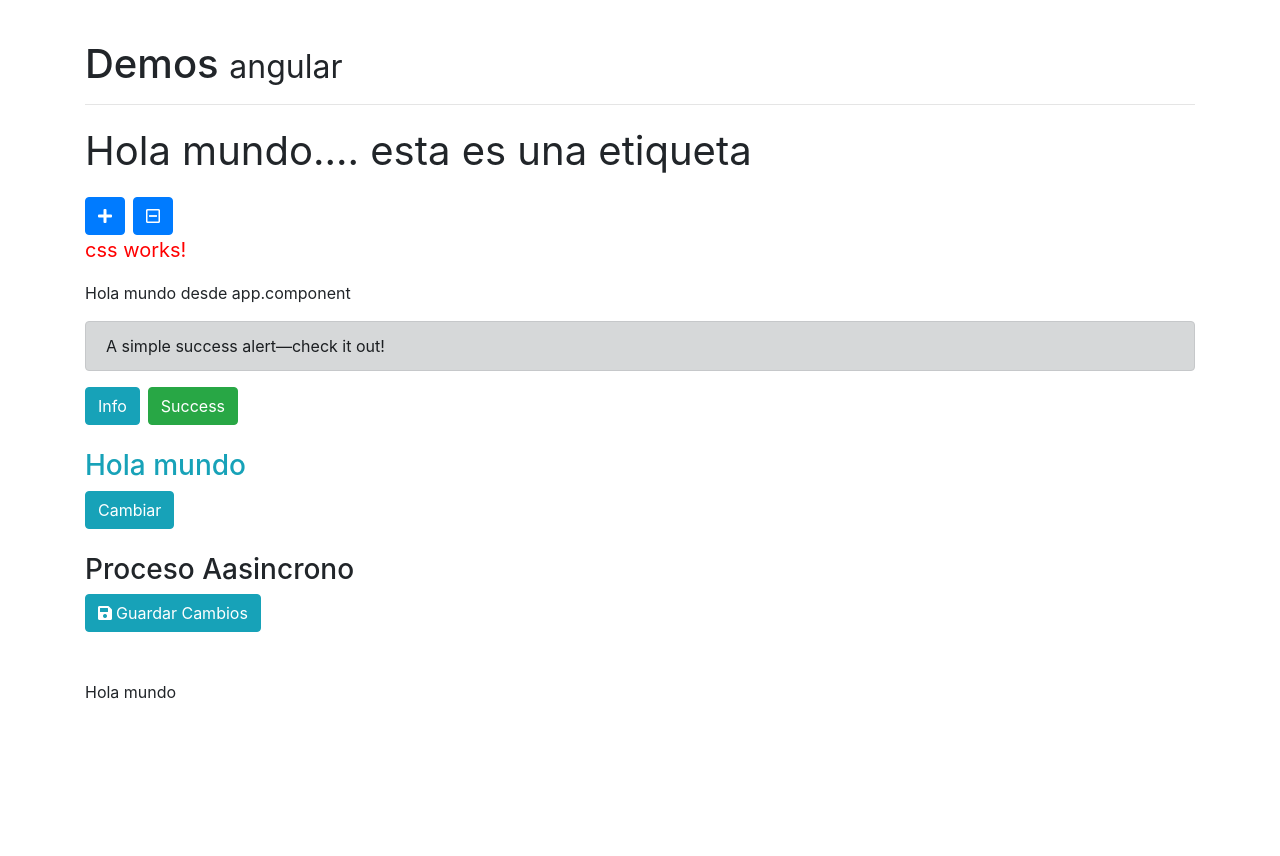
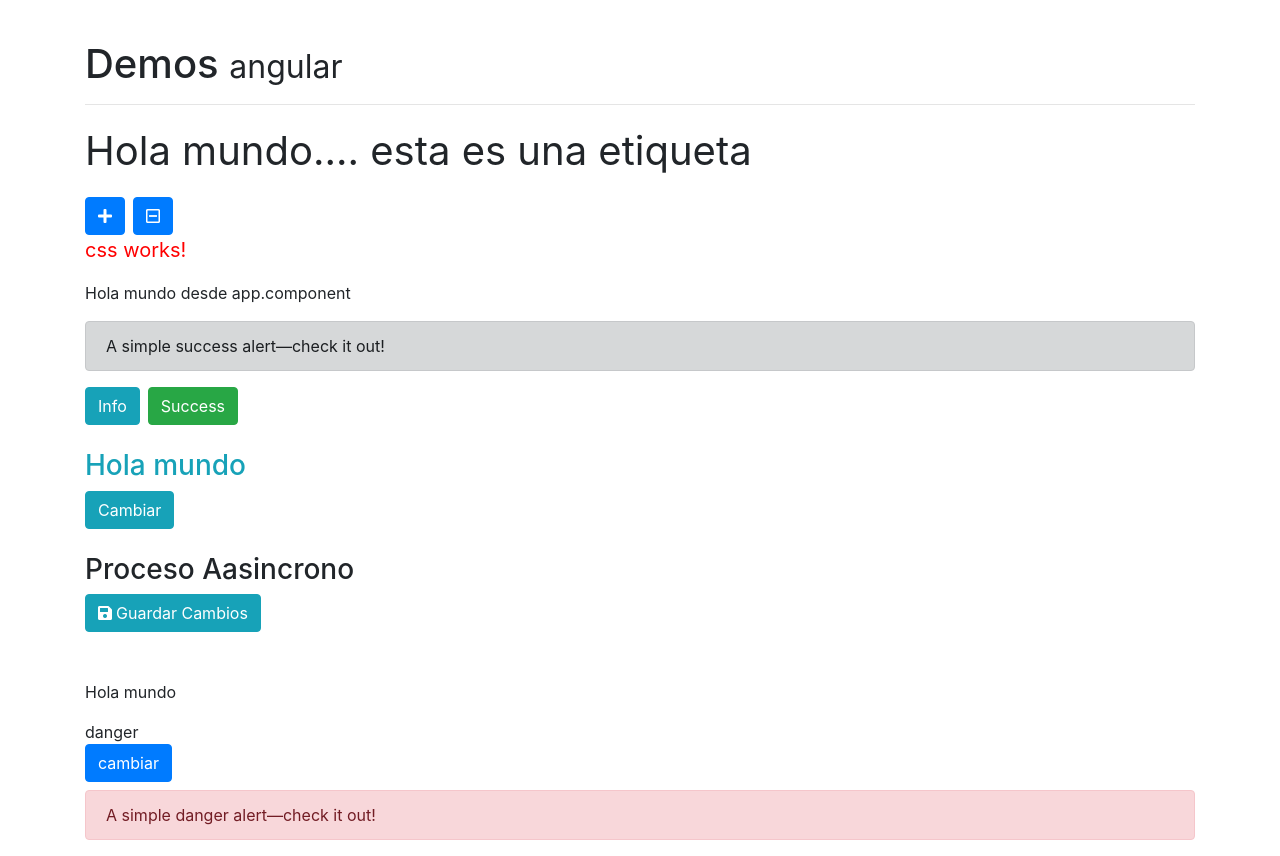
Before and after one commit to jguerrero101314/angularJS, an Angular app in the folder 06-miscelaneos/: page / in a window 1280 px wide. Before the commit the page ends 800 px from the top, so only its background shows below. Built offline with nearby package versions, Linux system fonts and the light colour scheme.

Commit message:
145. ngSwitch - Múltiples opciones con una sola decisión

```diff
--- a/06-miscelaneos/src/app/app.component.html
+++ b/06-miscelaneos/src/app/app.component.html
@@ -12,4 +12,5 @@
     <br><br><br>
     <p [appResaltado]="'orange'">Hola mundo</p>
 
+    <app-ng-switch></app-ng-switch>
 </div>
--- a/06-miscelaneos/src/app/app.module.ts
+++ b/06-miscelaneos/src/app/app.module.ts
@@ -7,6 +7,7 @@ import { NgStyleComponent } from './components/ng-style/ng-style.component';
 import { CssComponent } from './components/css/css.component';
 import { ClasesComponent } from './components/clases/clases.component';
 import { ResaltadoDirective } from './directives/resaltado.directive';
+import { NgSwitchComponent } from './components/ng-switch/ng-switch.component';
 
 @NgModule({
   declarations: [
@@ -14,7 +15,8 @@ import { ResaltadoDirective } from './directives/resaltado.directive';
     NgStyleComponent,
     CssComponent,
     ClasesComponent,
-    ResaltadoDirective
+    ResaltadoDirective,
+    NgSwitchComponent
   ],
   imports: [
     BrowserModule,
--- /dev/null
+++ b/06-miscelaneos/src/app/components/ng-switch/ng-switch.component.html
@@ -0,0 +1,21 @@
+<div [ngSwitch]="alerta">
+    <div *ngSwitchCase="'success'">success</div>
+    <div *ngSwitchCase="'info'">info</div>
+    <div *ngSwitchCase="'warning'">warning</div>
+    <div *ngSwitchDefault>danger</div>
+</div>
+<button type="button" (click)="alerta='success'" class="btn btn-primary mb-2">cambiar</button>
+<div [ngSwitch]="alerta">
+    <div *ngSwitchCase="'success'" class="alert alert-success" role="alert">
+        A simple success alert—check it out!
+    </div>
+    <div *ngSwitchCase="'warning'" class="alert alert-warning" role="alert">
+        A simple warning alert—check it out!
+    </div>
+    <div *ngSwitchCase="'info'" class="alert alert-info" role="alert">
+        A simple info alert—check it out!
+    </div>
+    <div *ngSwitchDefault class="alert alert-danger" role="alert">
+        A simple danger alert—check it out!
+    </div>
+</div>
--- /dev/null
+++ b/06-miscelaneos/src/app/components/ng-switch/ng-switch.component.ts
@@ -0,0 +1,13 @@
+import { Component, OnInit } from "@angular/core";
+
+@Component({
+  selector: "app-ng-switch",
+  templateUrl: "./ng-switch.component.html",
+  styles: [],
+})
+export class NgSwitchComponent implements OnInit {
+  alerta:string = "sucess";
+  constructor() {}
+
+  ngOnInit(): void {}
+}
```
